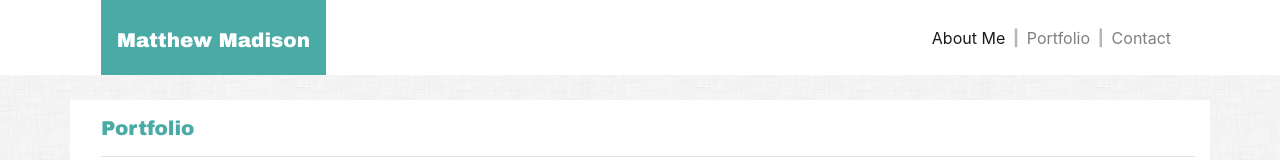
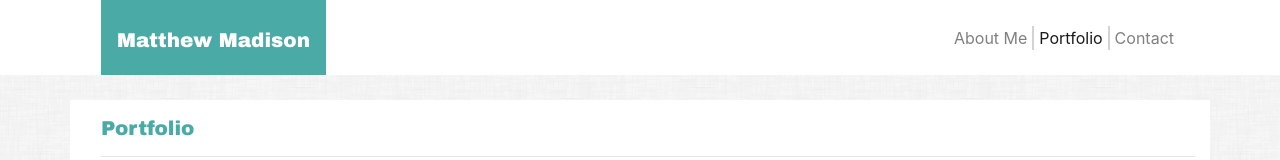
Before and after one commit to momadison/Bootstrap-Portfolio, a plain HTML site: page portfolio.html in a window 1280 px wide. Shown: the top 160 px of the page. Drawn offline with nearby package versions, Linux system fonts and the light colour scheme; files that its build step writes are made by us from their sources.

Commit message:
final push

```diff
--- a/assets/css/style.css
+++ b/assets/css/style.css
@@ -20,6 +20,8 @@ header {
 a {
     color: #6c6c6c;
     text-decoration: none;
+    padding: 0px 5px 0px 5px;
+    margin: 8px 0px 8px 0px;
 }
 
 h1 {
@@ -107,6 +109,32 @@ footer {
     color: rgb(184, 181, 181);
     line-height: 37px;
 }
+
+.abouttext {
+
+    margin: 0 auto;
+    font-family: Arial, Helvetica, sans-serif;
+    font-size: 15px;
+    line-height: 35px;
+}
+
+#divider1 {
+    border-right: 2px solid lightgrey;
+    padding: 0px 5px 0px 5px;
+    margin: 8px 0px 8px 0px;
+}
+
+#divider2 {
+    border-right: 2px solid lightgrey;
+    padding: 0px 5px 0px 5px;
+    margin: 8px 0px 8px 0px;
+}
+
+#divider3 {
+    padding: 0px 5px 0px 5px;
+    margin: 8px 0px 8px 0px;
+}
+
 #contentWrapper {
     background-color: #ffffff;
     margin: 25px auto;
@@ -117,14 +145,6 @@ footer {
     padding: 0px 20px 10px 0px;
     float: left;
     clear: left;
-}
-
-.abouttext {
-
-    margin: 0 auto;
-    font-family: Arial, Helvetica, sans-serif;
-    font-size: 15px;
-    line-height: 35px;
 }
 
 @media (max-width: 525px) {
--- a/portfolio.html
+++ b/portfolio.html
@@ -22,23 +22,17 @@
 
         <div class="collapse navbar-collapse" id="navbarSupportedContent">
     <!--added ml-md-auto to move ul to the right-->
-                  <ul class="navbar-nav ml-auto">
-                    <li class="nav-item active">
-                      <a class="nav-link" href="index.html">About Me</a>
-                    </li>
-                    <li class="divider">
-                            |
-                    </li>
-                    <li class="nav-item">
-                      <a class="nav-link" href="portfolio.html">Portfolio</a>
-                    </li>
-                    <li class="divider">
-                            |
-                    </li>
-                    <li class="nav-item">
-                      <a class="nav-link" href="contact.html">Contact</a>
-                    </li>
-                  </ul>
+          <ul class="navbar-nav ml-auto py-0">
+            <li class="nav-item py-0">
+              <a id="divider1" class="nav-link" href="index.html">About Me</a>
+           </li>
+            <li class="nav-item active">
+              <a id="divider2" class="nav-link" href="portfolio.html">Portfolio</a>
+            </li>
+            <li class="nav-item">
+              <a id="divider3" class="nav-link" href="contact.html">Contact</a>
+            </li>
+          </ul>
             </div>
         </nav>
     </div>
```
Also changed, not shown: contact.html (+11 -17 lines), index.html (+5 -11 lines).
